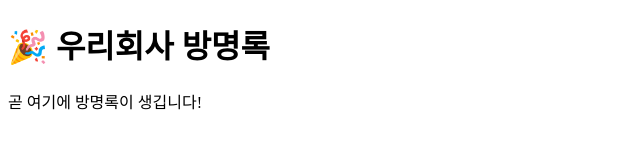
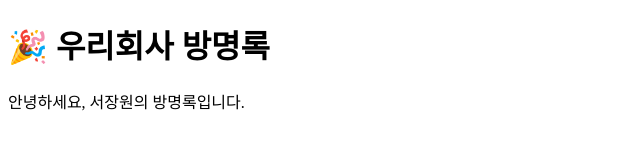
Before and after one commit to jangwon4630-jpg/guestbook, a plain HTML site: page index.html in a window 1280 px wide. Shown: the full height of the page, 0-640 px from the left. Drawn offline with Linux system fonts and the light colour scheme.

Commit message:
Add files via upload
인삿말 수정

```diff
--- a/index.html
+++ b/index.html
@@ -7,6 +7,6 @@
 </head>
 <body>
   <h1>🎉 우리회사 방명록</h1>
-  <p>곧 여기에 방명록이 생깁니다!</p>
+  <p>안녕하세요, 서장원의 방명록입니다.</p>
 </body>
 </html>
```
